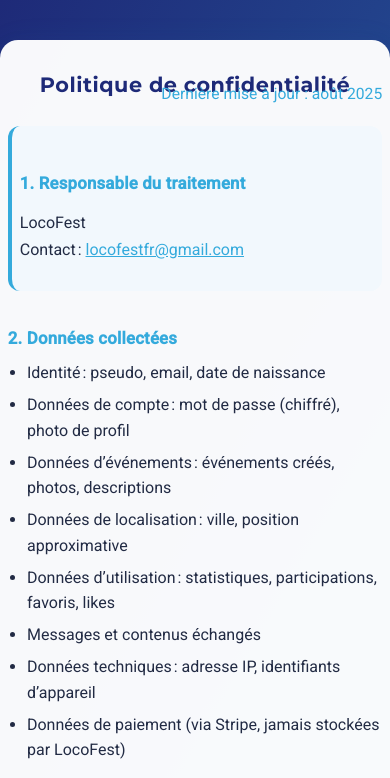
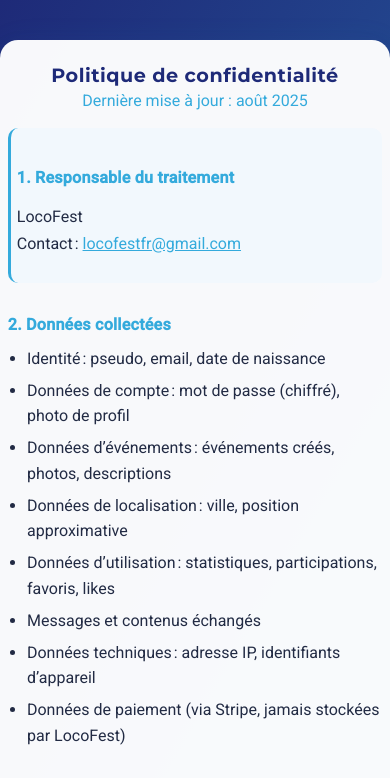
Before and after one commit to Prod-bit/locofest-website, a plain HTML site: page politique-confidentialite.html in a window 390 px wide. Shown: the top 778 px of the page. Drawn offline with Linux system fonts and the light colour scheme.

Commit message:
Add files via upload

```diff
--- a/politique-confidentialite.html
+++ b/politique-confidentialite.html
@@ -20,23 +20,42 @@
     .container {
       max-width: 750px;
       margin: 40px auto 32px auto;
-      padding: 38px 28px 32px 28px;
+      padding: 32px 18px 28px 18px;
       background: rgba(255,255,255,0.97);
       border-radius: 18px;
       box-shadow: 0 4px 32px rgba(52,170,220,0.08), 0 1.5px 14px rgba(34,51,120,0.08);
     }
+    .header {
+      text-align: center;
+      margin-bottom: 18px;
+    }
     h1 {
       color: #1e2a78;
-      font-size: 2.2rem;
+      font-size: 2.1rem;
+      margin-bottom: 0.2em;
+      letter-spacing: 0.5px;
+      font-family: 'Montserrat', 'Roboto', Arial, sans-serif;
+    }
+    .update-date {
+      font-size: 1em;
+      color: #34aadc;
       margin-bottom: 0.5em;
-      letter-spacing: 0.5px;
+      margin-top: 0;
       text-align: center;
-      font-family: 'Montserrat', 'Roboto', Arial, sans-serif;
+      font-weight: 400;
+    }
+    .section-card {
+      background: #f2f8fd;
+      border-radius: 10px;
+      padding: 14px 14px;
+      margin-bottom: 1.5em;
+      border-left: 3px solid #34aadc;
+      box-shadow: none;
     }
     h2 {
       color: #34aadc;
-      font-size: 1.18em;
-      margin-top: 2.2em;
+      font-size: 1.13em;
+      margin-top: 2em;
       margin-bottom: 0.7em;
       letter-spacing: 0.2px;
     }
@@ -61,32 +80,20 @@
     a:hover, a:focus {
       color: #1e2a78;
     }
-    .section-card {
-      background: #f2f8fd;
-      border-radius: 12px;
-      padding: 16px 18px;
-      margin-bottom: 1.5em;
-      border-left: 4px solid #34aadc;
-    }
-    .update-date {
-      text-align: right;
-      font-size: 0.98em;
-      color: #34aadc;
-      margin-bottom: 1.5em;
-      margin-top: -1.5em;
-    }
     @media (max-width: 700px) {
-      .container { padding: 18px 2vw 20px 2vw; }
-      h1 { font-size: 1.3rem; }
-      h2 { font-size: 1.05rem; }
-      .section-card { padding: 10px 8px; }
+      .container { padding: 10px 2vw 16px 2vw; }
+      h1 { font-size: 1.2rem; }
+      h2 { font-size: 1.01rem; }
+      .section-card { padding: 8px 6px; }
     }
   </style>
 </head>
 <body>
   <div class="container">
-    <h1>Politique de confidentialité</h1>
-    <div class="update-date">Dernière mise à jour : août 2025</div>
+    <div class="header">
+      <h1>Politique de confidentialité</h1>
+      <div class="update-date">Dernière mise à jour : août 2025</div>
+    </div>
 
     <div class="section-card">
       <h2>1. Responsable du traitement</h2>
```
